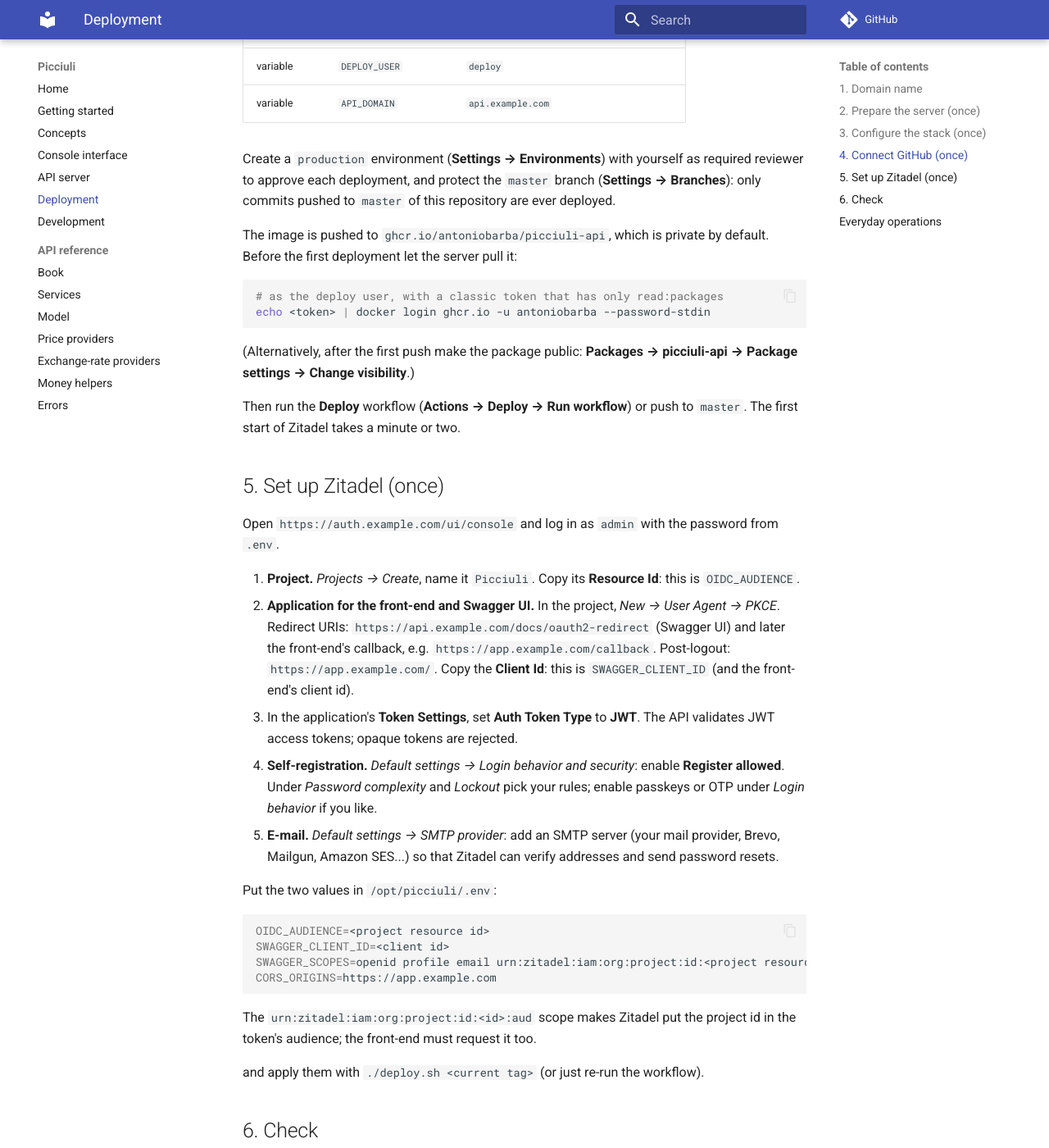
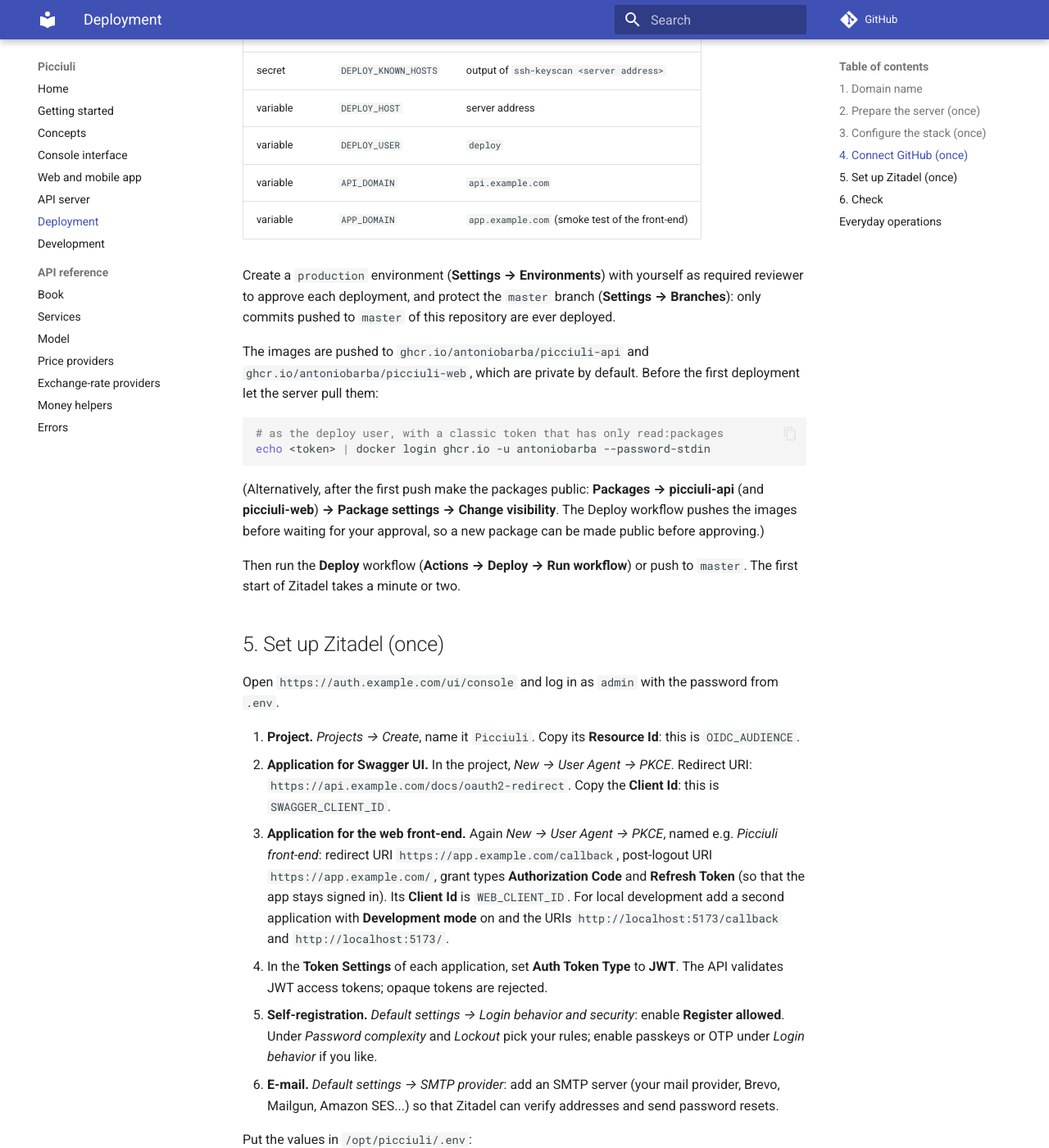
Before and after one commit to antoniobarba/picciuli, an MkDocs documentation site: the page built from docs/deployment.md, in a window 1280 px wide and 1400 px high, scrolled down 2395 px. Shown: the whole window at 82% size. Built offline with MkDocs 1.6.1 and Material for MkDocs 9.7.7, drawn with Linux system fonts in a browser that asks for light colours; comment, search, counter and statistics services are not loaded; some of the changed text lies outside the part shown.

Commit message:
web: offline banner, load error toasts; CI, deploy and docs
- CI builds, lints, type-checks and tests apps/web, checks that the
  generated API types match openapi.json, and smoke-tests the web image.
- The Deploy workflow builds and pushes picciuli-web with the API image
  and smoke-tests APP_DOMAIN when set.
- docs/web.md, deployment, development, README and navigation.

Co-authored-by: Copilot <223556219+Copilot@users.noreply.github.com>

````diff
--- a/apps/web/src/styles.css
+++ b/apps/web/src/styles.css
@@ -370,6 +370,10 @@ button {
   border-bottom: 1px solid var(--border);
 }
 
+.update-banner.offline {
+  background: color-mix(in srgb, var(--warning) 18%, var(--surface));
+}
+
 /* Pages and cards */
 
 .page {
--- a/docs/deployment.md
+++ b/docs/deployment.md
@@ -6,24 +6,26 @@ The production stack runs on one Linux server with Docker Compose:
 |-----------------|--------------------------------------------------------------|
 | `caddy`         | HTTPS reverse proxy; gets Let's Encrypt certificates itself  |
 | `api`           | the Picciuli API (image built by GitHub Actions)             |
+| `web`           | the web front-end: static files (image built by GitHub Actions) |
 | `zitadel-api`   | identity provider: users, registration, login, MFA          |
 | `zitadel-login` | Zitadel's login pages                                        |
 | `postgres`      | Zitadel's database (not reachable from outside)              |
 
 Every push to `master` runs CI; when it passes, the **Deploy** workflow builds
-the image, pushes it to GitHub Container Registry (`ghcr.io`) and updates the
-server over SSH. The user databases live in `/opt/picciuli/data/picciuli/users`
-and are backed up every night.
+the API and web images from the same commit, pushes them to GitHub Container
+Registry (`ghcr.io`) and updates the server over SSH. The user databases live
+in `/opt/picciuli/data/picciuli/users` and are backed up every night.
 
 ## 1. Domain name
 
-You need a domain with three names pointing to the server:
+You need a domain with three names pointing to the server (plus, optionally,
+`www` and the bare domain, which redirect to the front-end):
 
 | Name                | Used by                       |
 |---------------------|-------------------------------|
 | `api.example.com`   | the API (and its `/docs`)     |
 | `auth.example.com`  | Zitadel (login, registration) |
-| `app.example.com`   | the future web front-end      |
+| `app.example.com`   | the web front-end             |
 
 Cheap and trustworthy registrars:
 
@@ -93,22 +95,26 @@ In the repository, **Settings → Secrets and variables → Actions**:
 | variable | `DEPLOY_HOST`        | server address                                |
 | variable | `DEPLOY_USER`        | `deploy`                                      |
 | variable | `API_DOMAIN`         | `api.example.com`                             |
+| variable | `APP_DOMAIN`         | `app.example.com` (smoke test of the front-end) |
 
 Create a `production` environment (**Settings → Environments**) with yourself
 as required reviewer to approve each deployment, and protect the `master`
 branch (**Settings → Branches**): only commits pushed to `master` of this
 repository are ever deployed.
 
-The image is pushed to `ghcr.io/antoniobarba/picciuli-api`, which is private
-by default. Before the first deployment let the server pull it:
+The images are pushed to `ghcr.io/antoniobarba/picciuli-api` and
+`ghcr.io/antoniobarba/picciuli-web`, which are private by default. Before the
+first deployment let the server pull them:
 
 ```bash
 # as the deploy user, with a classic token that has only read:packages
 echo <token> | docker login ghcr.io -u antoniobarba --password-stdin
 ```
 
-(Alternatively, after the first push make the package public: **Packages →
-picciuli-api → Package settings → Change visibility**.)
+(Alternatively, after the first push make the packages public: **Packages →
+picciuli-api** (and **picciuli-web**) **→ Package settings → Change
+visibility**. The Deploy workflow pushes the images before waiting for your
+approval, so a new package can be made public before approving.)
 
 Then run the **Deploy** workflow (**Actions → Deploy → Run workflow**) or push
 to `master`. The first start of Zitadel takes a minute or two.
@@ -120,32 +126,39 @@ password from `.env`.
 
 1. **Project.** *Projects → Create*, name it `Picciuli`. Copy its **Resource
    Id**: this is `OIDC_AUDIENCE`.
-2. **Application for the front-end and Swagger UI.** In the project,
-   *New → User Agent → PKCE*. Redirect URIs:
-   `https://api.example.com/docs/oauth2-redirect` (Swagger UI) and later the
-   front-end's callback, e.g. `https://app.example.com/callback`. Post-logout:
-   `https://app.example.com/`. Copy the **Client Id**: this is
-   `SWAGGER_CLIENT_ID` (and the front-end's client id).
-3. In the application's **Token Settings**, set **Auth Token Type** to **JWT**.
-   The API validates JWT access tokens; opaque tokens are rejected.
-4. **Self-registration.** *Default settings → Login behavior and security*:
+2. **Application for Swagger UI.** In the project,
+   *New → User Agent → PKCE*. Redirect URI:
+   `https://api.example.com/docs/oauth2-redirect`. Copy the **Client Id**:
+   this is `SWAGGER_CLIENT_ID`.
+3. **Application for the web front-end.** Again *New → User Agent → PKCE*,
+   named e.g. *Picciuli front-end*: redirect URI
+   `https://app.example.com/callback`, post-logout URI
+   `https://app.example.com/`, grant types **Authorization Code** and
+   **Refresh Token** (so that the app stays signed in). Its **Client Id** is
+   `WEB_CLIENT_ID`. For local development add a second application with
+   **Development mode** on and the URIs `http://localhost:5173/callback` and
+   `http://localhost:5173/`.
+4. In the **Token Settings** of each application, set **Auth Token Type** to
+   **JWT**. The API validates JWT access tokens; opaque tokens are rejected.
+5. **Self-registration.** *Default settings → Login behavior and security*:
    enable **Register allowed**. Under *Password complexity* and *Lockout* pick
    your rules; enable passkeys or OTP under *Login behavior* if you like.
-5. **E-mail.** *Default settings → SMTP provider*: add an SMTP server (your
+6. **E-mail.** *Default settings → SMTP provider*: add an SMTP server (your
    mail provider, Brevo, Mailgun, Amazon SES...) so that Zitadel can verify
    addresses and send password resets.
 
-Put the two values in `/opt/picciuli/.env`:
+Put the values in `/opt/picciuli/.env`:
 
 ```bash
 OIDC_AUDIENCE=<project resource id>
-SWAGGER_CLIENT_ID=<client id>
+SWAGGER_CLIENT_ID=<client id of the Swagger UI application>
 SWAGGER_SCOPES=openid profile email urn:zitadel:iam:org:project:id:<project resource id>:aud
+WEB_CLIENT_ID=<client id of the front-end application>
 CORS_ORIGINS=https://app.example.com
 ```
 
 The `urn:zitadel:iam:org:project:id:<id>:aud` scope makes Zitadel put the
-project id in the token's audience; the front-end must request it too.
+project id in the token's audience; the front-end requests it too.
 
 and apply them with `./deploy.sh <current tag>` (or just re-run the workflow).
 
@@ -153,6 +166,8 @@ and apply them with `./deploy.sh <current tag>` (or just re-run the workflow).
 
 - `https://api.example.com/healthz` answers `{"status":"ok"}`;
 - `https://api.example.com/docs` → **Authorize** → log in → try `GET /api/v1/me`;
+- `https://app.example.com` → **Sign in** shows the overview; `www` and the
+  bare domain redirect to it;
 - register a second user from the login page and check that they see an empty
   book.
 
@@ -168,7 +183,7 @@ image, or on the server:
 cd /opt/picciuli && ./deploy.sh <commit sha>
 ```
 
-**Logs:** `docker compose logs -f api` (or `zitadel-api`, `caddy`).
+**Logs:** `docker compose logs -f api` (or `web`, `zitadel-api`, `caddy`).
 
 **Upgrade Zitadel:** change `ZITADEL_VERSION` in `.env` after reading its
 release notes, back up first, then `./deploy.sh <current tag>`.
--- a/mkdocs.yml
+++ b/mkdocs.yml
@@ -14,6 +14,7 @@ nav:
   - Getting started: getting-started.md
   - Concepts: concepts.md
   - Console interface: tui.md
+  - Web and mobile app: web.md
   - API server: api-server.md
   - Deployment: deployment.md
   - Development: development.md
````
Also changed, not shown: README.md (+12 -1 lines), apps/web/README.md (added, +13 -0 lines), docs/development.md (+11 -7 lines), docs/index.md (+2 -1 lines), docs/web.md (added, +114 -0 lines), 5 other files.
